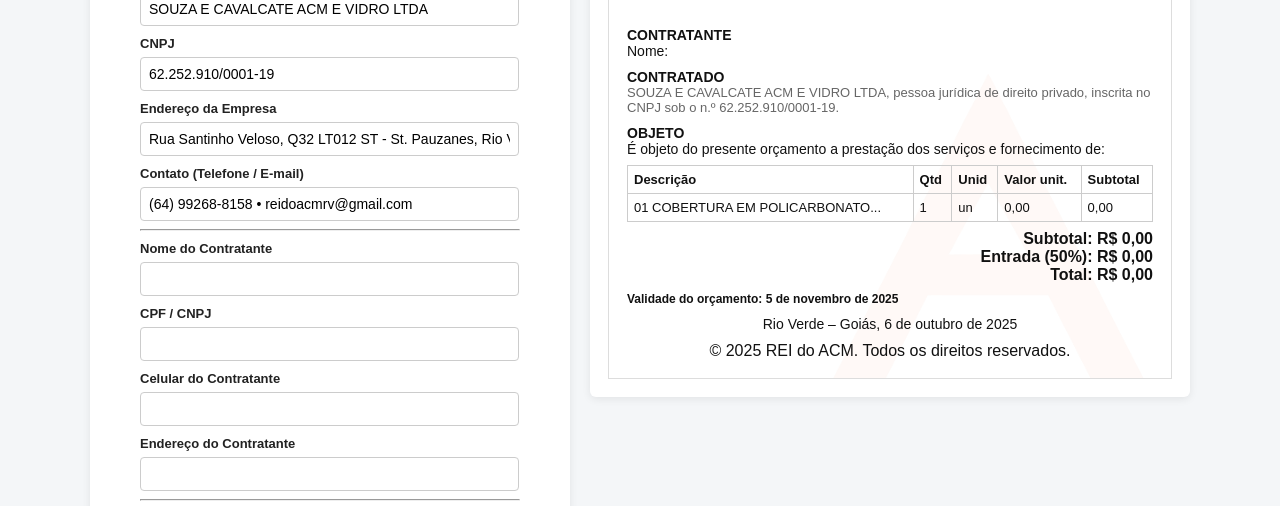
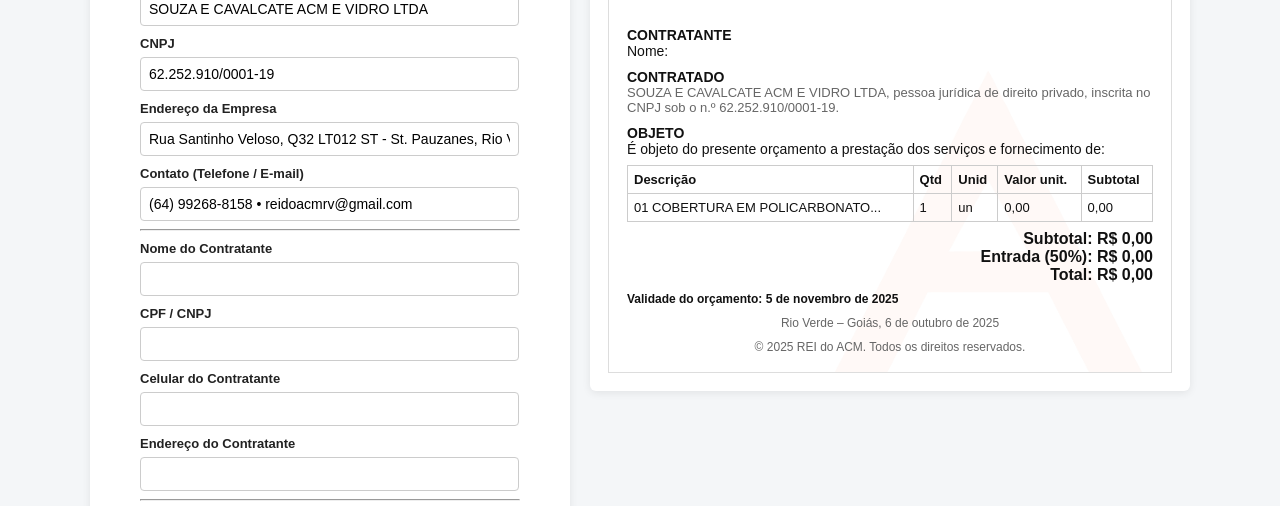
Before and after one commit to Croliv/orca_rda, a plain HTML site: page public/index.html in a window 1280 px wide. Shown: the part 267-773 px from the top of the page. Drawn offline with Linux system fonts and the light colour scheme; no server answers.

Commit message:
Update index.html
footer

```diff
--- a/public/index.html
+++ b/public/index.html
@@ -213,6 +213,12 @@
     .contract .small,
     .contract footer.note {
       text-align: center;
+      margin-top: 0;
+      /* elimina o espaço extra */
+      font-size: 12px;
+      /* opcional: deixa menor e mais sutil */
+      color: #666;
+      /* mantém o tom discreto */
     }
 
 
```
